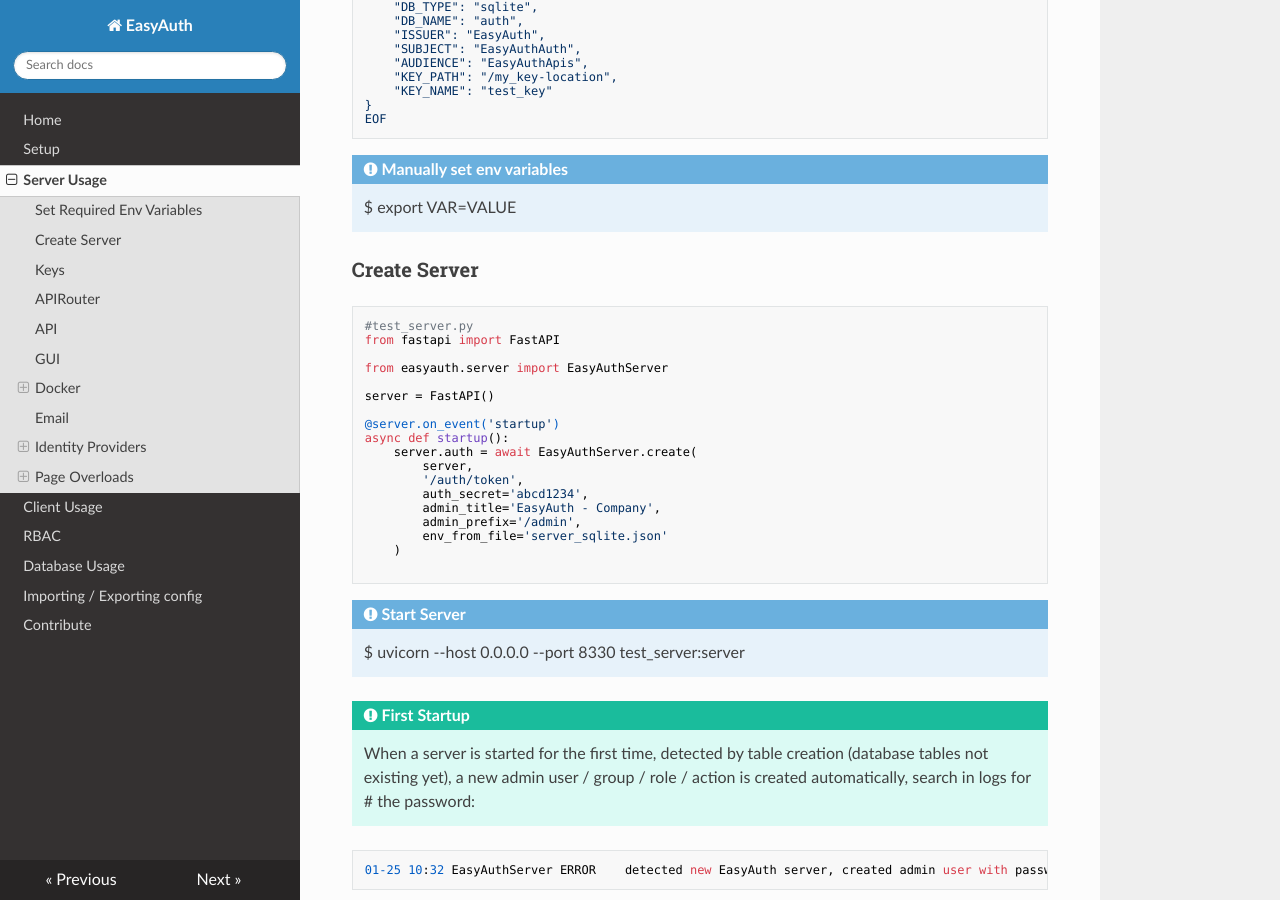
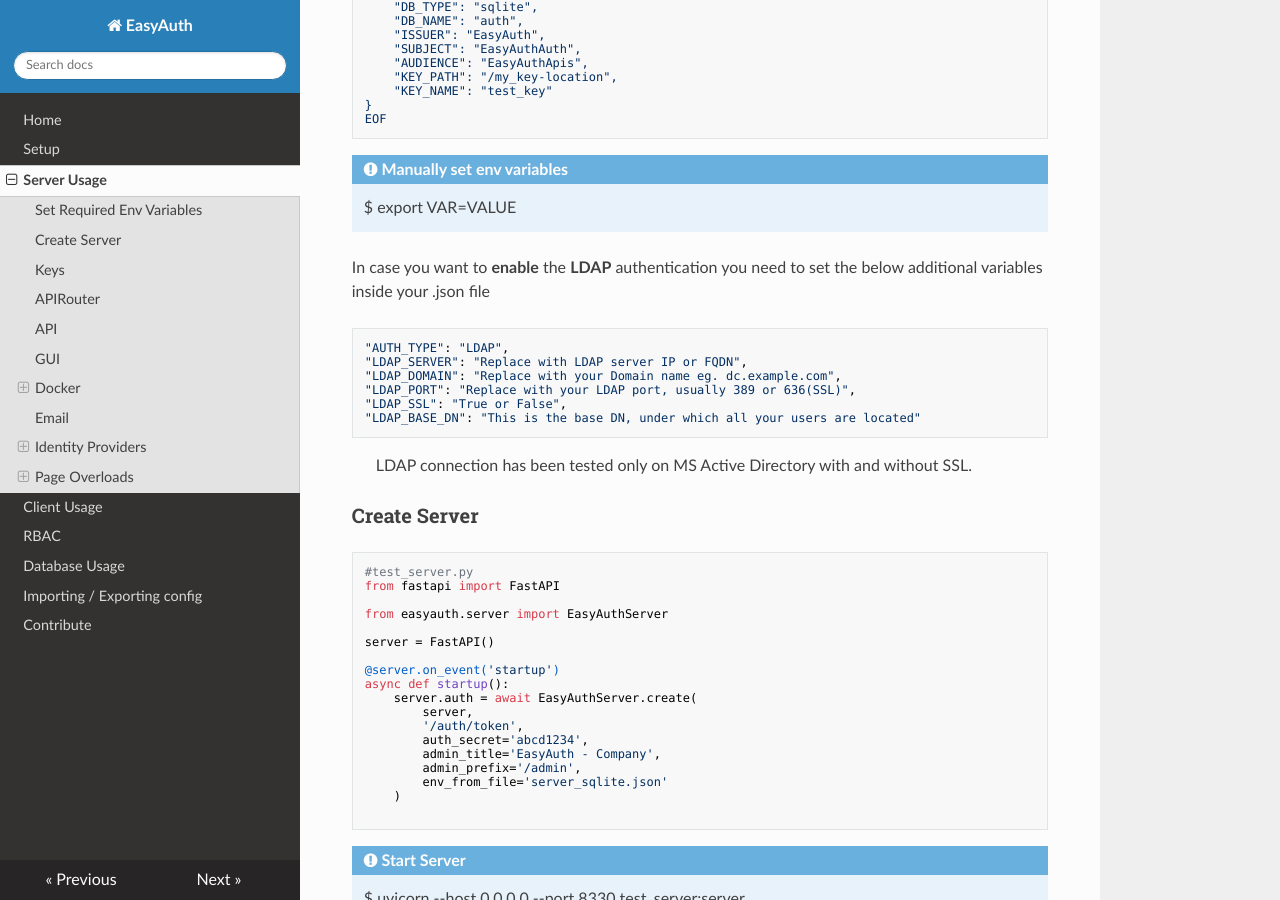
Before and after one commit to codemation/easyauth, an MkDocs documentation site: the page built from docs/server_usage.md, in a window 1280 px wide and 900 px high, scrolled down 347 px. Built offline with MkDocs 1.6.1, drawn with Linux system fonts in a browser that asks for light colours; nearby versions of some CDN libraries.

Commit message:
Docs LDAP configuration

````diff
--- a/docs/server_usage.md
+++ b/docs/server_usage.md
@@ -18,6 +18,17 @@
 ```
 !!! NOTE "Manually set env variables"
     $ export VAR=VALUE
+
+In case you want to __enable__ the __LDAP__ authentication you need to set the below additional variables inside your .json file
+```bash
+"AUTH_TYPE": "LDAP",
+"LDAP_SERVER": "Replace with LDAP server IP or FQDN",
+"LDAP_DOMAIN": "Replace with your Domain name eg. dc.example.com",
+"LDAP_PORT": "Replace with your LDAP port, usually 389 or 636(SSL)",
+"LDAP_SSL": "True or False",
+"LDAP_BASE_DN": "This is the base DN, under which all your users are located"
+```
+>LDAP connection has been tested only on MS Active Directory with and without SSL.
 
 
 ### Create Server
````
